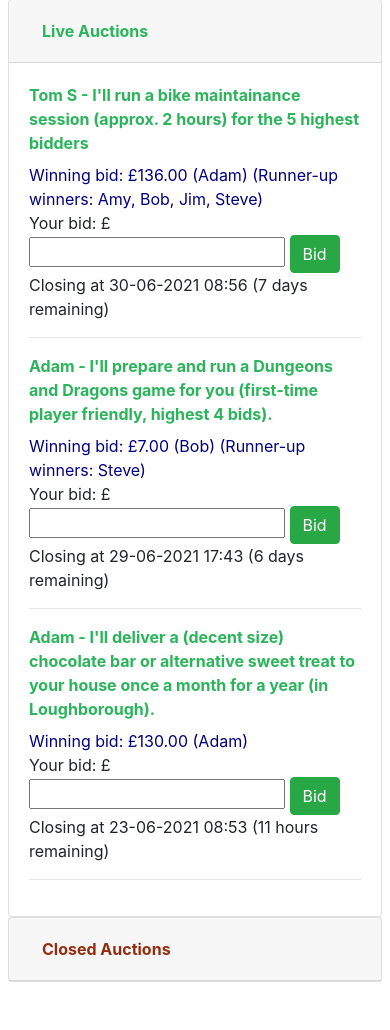
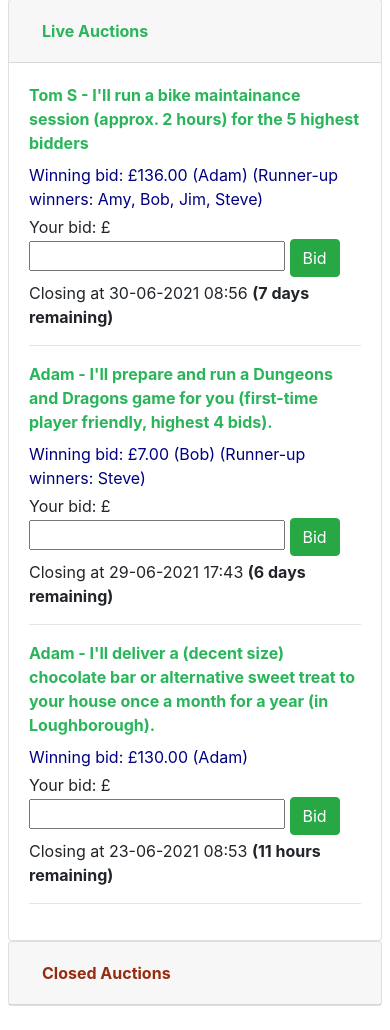
Before and after one commit to turnip99/bidding-software, a Django app: page /bidding/ in a window 390 px wide. Shown: the part 321-1351 px from the top of the page. Before the commit the page ends 1303 px from the top, so only its background shows below. Run offline with Django 3.2, Linux system fonts and the light colour scheme; data comes from the database, SQL or seed files in the repository; some libraries are stand-ins or nearby versions.

Commit message:
Mobile UI

```diff
--- a/bidding/templates/bidding.html
+++ b/bidding/templates/bidding.html
@@ -1,3 +1,4 @@
+<meta name="viewport" content="width=device-width, initial-scale=1">
 <link rel="stylesheet" href="https://stackpath.bootstrapcdn.com/bootstrap/4.3.1/css/bootstrap.min.css" integrity="sha384-ggOyR0iXCbMQv3Xipma34MD+dH/1fQ784/j6cY/iJTQUOhcWr7x9JvoRxT2MZw1T" crossorigin="anonymous">
 
 <style>
@@ -40,7 +41,7 @@
     <div class="card">
       <div class="card-header" id="header_upcoming">
         <h5 class="mb-0">
-          <button class="btn btn-link font-weight-bold upcoming" data-toggle="collapse" data-target="#collapse_upcoming" aria-expanded="false" aria-controls="collapse_upcoming">
+          <button class="btn btn-link font-weight-bold upcoming w-100 text-left" data-toggle="collapse" data-target="#collapse_upcoming" aria-expanded="false" aria-controls="collapse_upcoming">
             Upcoming Auctions
           </button>
         </h5>
@@ -54,10 +55,10 @@
                   <div class="col-12 item mb-2 upcoming">
                     {{ item.promiser }} - {{ item.name }}
                   </div>
-                  <div id="starting_price_{{ item.id }}" class="col-md-6 col-12">
+                  <div id="starting_price_{{ item.id }}" class="col-md-6 col-12 pb-1">
                     Starting price: £{{ item.formatted_base_price }}
                   </div>
-                  <div id="winning_bid_{{ item.id }}" class="col-md-6 col-12 blue d-none">
+                  <div id="winning_bid_{{ item.id }}" class="col-md-6 col-12 pb-1 blue d-none">
                     Winning bid:
                     <span class="winning_price">{% if item.winning_price %}£{{ item.formatted_winning_price }}{% else %}None{% endif %}</span>
                     <span class="winning_name">{% if item.winning_name %}({{ item.winning_name }}){% endif %}</span>
@@ -74,11 +75,11 @@
                   <div id="your_bid_{{ item.id }}" class="col-md-6 col-12 d-none">
                     Your bid: £<input type="number" class="bid-price" name="bid_{{ item.id }}" id="bid_{{ item.id }}"> <button class="btn btn-success btn-bid" type="button" data-promise-id="{{ item.id }}">Bid</button>
                   </div>
-                  <div class="col-12">
+                  <div class="col-12 pt-1">
                     <span id="time_{{ item.id }}">
                       Opening at {{ item.dt_live|date:'d-m-Y H:i' }}
                     </span>
-                    <span id="remaining_{{ item.id }}">
+                    <span id="remaining_{{ item.id }}" class="font-weight-bold">
 
                     </span>
                   </div>
@@ -96,7 +97,7 @@
     <div class="card">
       <div class="card-header" id="header_live">
         <h5 class="mb-0">
-          <button class="btn btn-link font-weight-bold live" data-toggle="collapse" data-target="#collapse_live" aria-expanded="true" aria-controls="collapse_upcoming">
+          <button class="btn btn-link font-weight-bold live w-100 text-left" data-toggle="collapse" data-target="#collapse_live" aria-expanded="true" aria-controls="collapse_upcoming">
             Live Auctions
           </button>
         </h5>
@@ -110,10 +111,10 @@
                   <div class="col-12 item mb-2 live">
                     {{ item.promiser }} - {{ item.name }}
                   </div>
-                  <div id="starting_price_{{ item.id }}" class="col-md-6 col-12 {% if item.winning_price %} d-none{% endif %}">
+                  <div id="starting_price_{{ item.id }}" class="col-md-6 col-12 pb-1 {% if item.winning_price %} d-none{% endif %}">
                     Starting price: £{{ item.formatted_base_price }}
                   </div>
-                  <div id="winning_bid_{{ item.id }}" class="col-md-6 col-12 blue {% if not item.winning_price %} d-none{% endif %}">
+                  <div id="winning_bid_{{ item.id }}" class="col-md-6 col-12 pb-1 blue {% if not item.winning_price %} d-none{% endif %}">
                     Winning bid:
                     <span class="winning_price">{% if item.winning_price %}£{{ item.formatted_winning_price }}{% else %}None{% endif %}</span>
                     <span class="winning_name">{% if item.winning_name %}({{ item.winning_name }}){% endif %}</span>
@@ -130,12 +131,12 @@
                   <div id="your_bid_{{ item.id }}" class="col-md-6 col-12">
                     Your bid: £<input type="number" class="bid-price" name="bid_{{ item.id }}" id="bid_{{ item.id }}"> <button class="btn btn-success btn-bid" type="button" data-promise-id="{{ item.id }}">Bid</button>
                   </div>
-                  <div class="col-12">
+                  <div class="col-12 pt-1">
                     <span id="time_{{ item.id }}">
                       Closing at {{ item.dt_closed|date:'d-m-Y H:i' }}
                     </span>
-                    <span id="remaining_{{ item.id }}">
-
+                    <span id="remaining_{{ item.id }}" class="font-weight-bold">
+                      ({{ item.time_until_close }} remaining)
                     </span>
                   </div>
                 </div>
@@ -153,7 +154,7 @@
 
       <div class="card-header" id="header_closed">
         <div class="btn-group w-100" role="group">
-          <button class="btn btn-link font-weight-bold text-left closed" data-toggle="collapse" data-target="#collapse_closed" aria-expanded="false" aria-controls="collapse_upcoming">
+          <button class="btn btn-link font-weight-bold text-left closed w-100 text-left" data-toggle="collapse" data-target="#collapse_closed" aria-expanded="false" aria-controls="collapse_upcoming">
             Closed Auctions
           </button>
         </div>
@@ -167,10 +168,10 @@
                   <div class="col-12 item mb-2 closed">
                     {{ item.promiser }} - {{ item.name }}
                   </div>
-                  <div id="starting_price_{{ item.id }}" class="col-md-6 col-12 d-none">
+                  <div id="starting_price_{{ item.id }}" class="col-md-6 col-12 pb-1 d-none">
                     Starting price: £{{ item.formatted_base_price }}
                   </div>
-                  <div id="winning_bid_{{ item.id }}" class="col-md-6 col-12 blue">
+                  <div id="winning_bid_{{ item.id }}" class="col-md-6 col-12 pb-1 blue">
                     Winning bid:
                     <span class="winning_price">{% if item.winning_price %}£{{ item.formatted_winning_price }}{% else %}None{% endif %}</span>
                     <span class="winning_name">{% if item.winning_name %}({{ item.winning_name }}){% endif %}</span>
@@ -187,11 +188,11 @@
                   <div id="your_bid_{{ item.id }}" class="col-md-6 col-12 d-none">
                     Your bid: £<input type="number" class="bid-price" name="bid_{{ item.id }}" id="bid_{{ item.id }}"> <button class="btn btn-success btn-bid" type="button" data-promise-id="{{ item.id }}">Bid</button>
                   </div>
-                  <div class="col-12">
+                  <div class="col-12 pt-1">
                     <span id="time_{{ item.id }}">
                       Closed at {{ item.dt_closed|date:'d-m-Y H:i' }}
                     </span>
-                    <span id="remaining_{{ item.id }}">
+                    <span id="remaining_{{ item.id }}" class="font-weight-bold">
 
                     </span>
                   </div>
```
